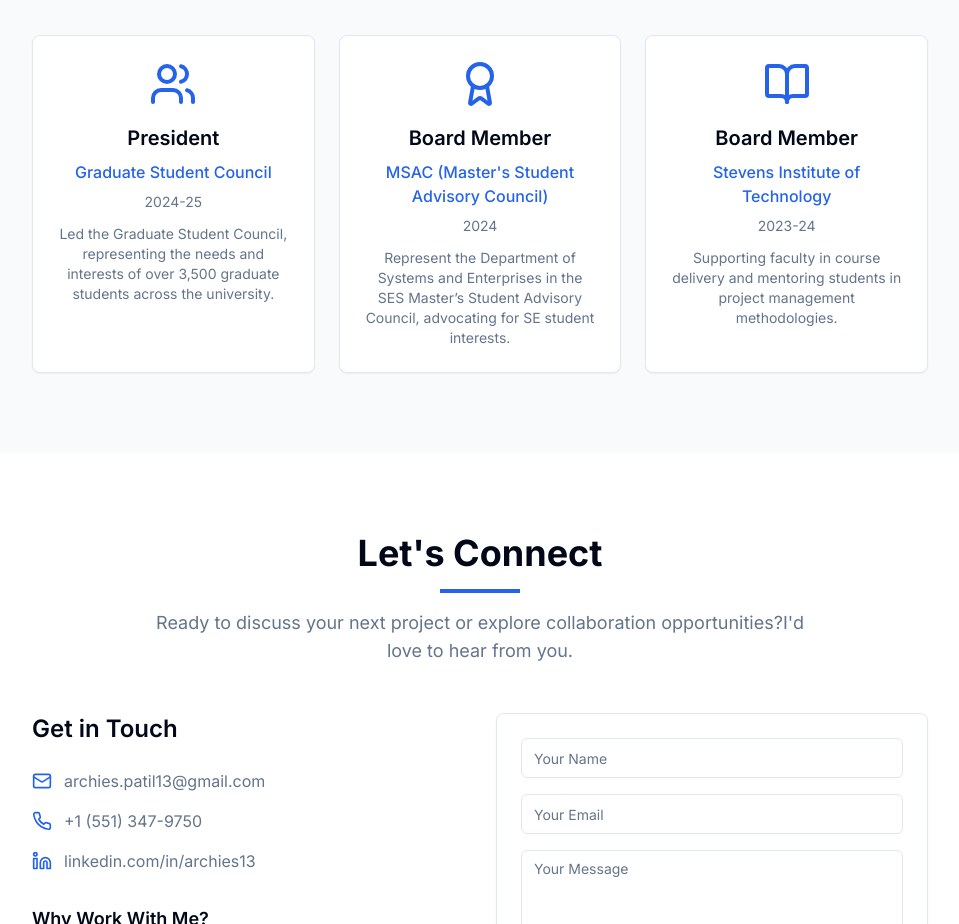
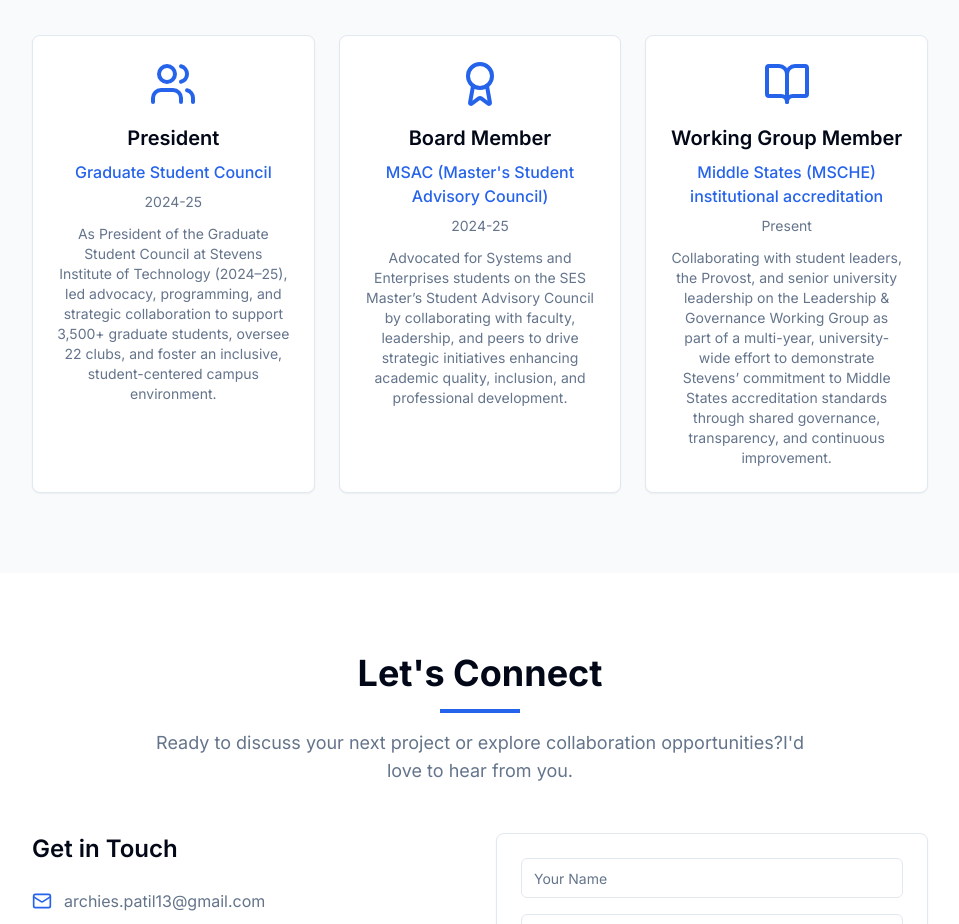
Before and after one commit to atharvaa9/archiesPortfolio, a Next.js app: page / in a window 1280 px wide. Shown: the part 6220-7144 px from the top of the page, without its empty margins (160-1119 px from the left). Built offline with nearby package versions, Linux system fonts and the light colour scheme.

Commit message:
Update leadership.tsx

```diff
--- a/components/leadership.tsx
+++ b/components/leadership.tsx
@@ -10,22 +10,22 @@ const leadership = [
     organization: "Graduate Student Council",
     period: "2024-25",
     description:
-    "Led the Graduate Student Council, representing the needs and interests of over 3,500 graduate students across the university.",
+    "As President of the Graduate Student Council at Stevens Institute of Technology (2024–25), led advocacy, programming, and strategic collaboration to support 3,500+ graduate students, oversee 22 clubs, and foster an inclusive, student-centered campus environment.",
     icon: Users,
   },
   {
     title: "Board Member",
     organization: "MSAC (Master's Student Advisory Council)",
-    period: "2024",
+    period: "2024-25",
     description:
-    "Represent the Department of Systems and Enterprises in the SES Master’s Student Advisory Council, advocating for SE student interests.",
+    "Advocated for Systems and Enterprises students on the SES Master’s Student Advisory Council by collaborating with faculty, leadership, and peers to drive strategic initiatives enhancing academic quality, inclusion, and professional development.",
     icon: Award,
   },
   {
-    title: "Board Member",
-    organization: "Stevens Institute of Technology",
-    period: "2023-24",
-    description: "Supporting faculty in course delivery and mentoring students in project management methodologies.",
+    title: "Working Group Member",
+    organization: "Middle States (MSCHE) institutional accreditation",
+    period: "Present",
+    description: "Collaborating with student leaders, the Provost, and senior university leadership on the Leadership & Governance Working Group as part of a multi-year, university-wide effort to demonstrate Stevens’ commitment to Middle States accreditation standards through shared governance, transparency, and continuous improvement.",
     icon: BookOpen,
   },
 ]
```
